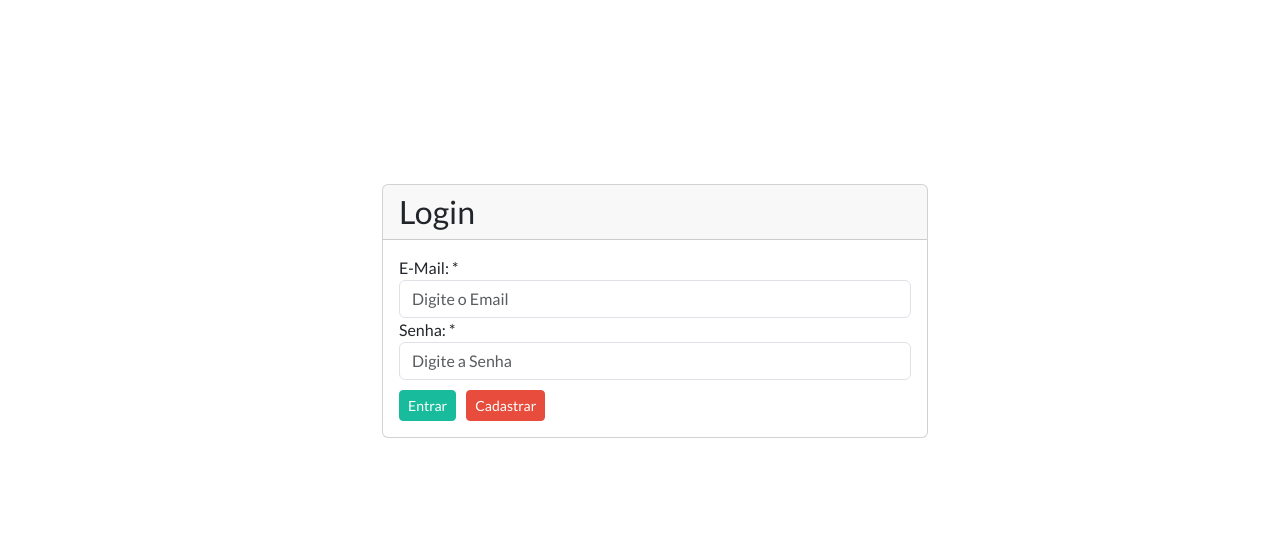
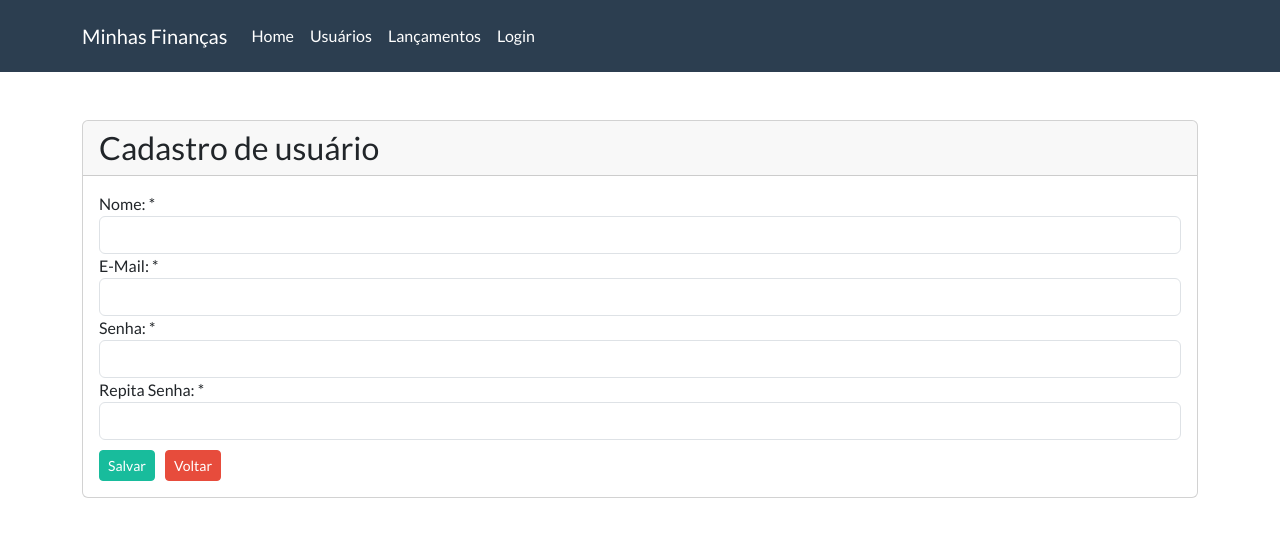
Before and after one commit to wmfariadev/minhasfinancas-app, a React (Create React App) app: page /#/cadastro-usuarios in a window 1280 px wide. Shown: the top 536 px of the page. Built offline with nearby package versions, Linux system fonts and the light colour scheme.

Commit message:
Navegação com react-router-dom

```diff
--- a/package.json
+++ b/package.json
@@ -9,6 +9,7 @@
     "bootswatch": "^5.1.1",
     "react": "^17.0.2",
     "react-dom": "^17.0.2",
+    "react-router-dom": "^5.3.0",
     "react-scripts": "4.0.3",
     "web-vitals": "^1.0.1"
   },
--- a/src/App.js
+++ /dev/null
@@ -1,14 +0,0 @@
-import 'bootswatch/dist/flatly/bootstrap.css'
-
-import Login from './views/login'
-import './custom.css'
-
-function App() {
-  return (
-    <div>
-      <Login />
-    </div>
-  );
-}
-
-export default App;
--- /dev/null
+++ b/src/components/navbar-item.js
@@ -0,0 +1,10 @@
+
+const NavBarItem = (props) => {
+    return (
+        <li className="nav-item">
+            <a className="nav-link" href={props.href}>{props.title}</a>
+        </li>
+    );
+}
+
+export default NavBarItem;
--- /dev/null
+++ b/src/components/navbar.js
@@ -0,0 +1,28 @@
+import NavBarItem from "./navbar-item";
+
+const NavBar = () => {
+    return (
+        <div className="navbar navbar-expand-lg fixed-top navbar-dark bg-primary">
+            <div className="container">
+                <a href="https:localhost:3000/#" className="navbar-brand">Minhas Finanças</a>
+                <button className="navbar-toggler" type="button" data-toggle="collapse"
+                    data-target="#navbarResponsive"
+                    aria-controls="navbarResponsive"
+                    aria-expanded="false"
+                    aria-label="Toggle navigation">
+                    <span className="navbar-toggler-icon"></span>
+                </button>
+                <div className="collapse navbar-collapse" id="navbarResponsive">
+                    <ul className="navbar-nav">
+                        <NavBarItem href="#/" title="Home" />
+                        <NavBarItem href="#/cadastro-usuarios" title="Usuários" />
+                        <NavBarItem href="#/" title="Lançamentos" />
+                        <NavBarItem href="#/login" title="Login" />
+                    </ul>
+                </div>
+            </div>
+        </div>
+    );
+}
+
+export default NavBar;
--- a/src/index.js
+++ b/src/index.js
@@ -1,7 +1,7 @@
 import React from 'react';
 import ReactDOM from 'react-dom';
 
-import App from './App';
+import App from './main/App';
 
 ReactDOM.render(
   <React.StrictMode>
--- /dev/null
+++ b/src/main/App.js
@@ -0,0 +1,19 @@
+import 'bootswatch/dist/flatly/bootstrap.css'
+
+import Rotas from './rotas'
+import NavBar from '../components/navbar'
+
+import '../custom.css'
+
+function App() {
+  return (
+    <>
+      <NavBar />
+      <div className="container">
+        <Rotas />
+      </div>
+    </>
+  );
+}
+
+export default App;
--- /dev/null
+++ b/src/main/rotas.js
@@ -0,0 +1,18 @@
+import React from 'react'
+import {Route, Switch, HashRouter} from 'react-router-dom'
+
+import Login from '../views/login'
+import CadastroUsuario from '../views/cadastroUsuario'
+
+const Rotas = () => {
+    return (
+        <HashRouter>
+            <Switch>
+                <Route path="/login" component={Login} />
+                <Route path="/cadastro-usuarios" component={CadastroUsuario} />
+            </Switch>
+        </HashRouter>
+    );
+}
+
+export default Rotas;
--- /dev/null
+++ b/src/views/cadastroUsuario.js
@@ -0,0 +1,64 @@
+import React, { useState } from 'react';
+import { withRouter } from 'react-router-dom'
+
+import Card from '../components/card'
+import FormGroup from '../components/form-group';
+
+const CadastroUsuario = (props) => {
+
+    const [name, setName] = useState('');
+    const [password, setPassword] = useState('');
+    const [email, setEmail] = useState('');
+    const [passRepet, setPassRepet] = useState('');
+
+    const cadastrar = () => {
+        console.log(name, email, password, passRepet);
+    }
+
+    const cancelar = () => props.history.push('/login');
+
+    return (
+        <Card title="Cadastro de usuário">
+            <div className="row">
+                <div className="col-lg-12">
+                    <div className="bs-component">
+                        <FormGroup label="Nome" htmlFor="inputName">
+                            <input type="text" className="form-control"
+                                id="inputName"
+                                name="name"
+                                onChange={e => setName(e.target.value)}
+                                value={name} />
+                        </FormGroup>
+                        <FormGroup label="E-Mail" htmlFor="inputMail">
+                            <input type="email" className="form-control"
+                                id="inputMail"
+                                name="email"
+                                onChange={e => setEmail(e.target.value)}
+                                value={email} />
+                        </FormGroup>
+                        <FormGroup label="Senha" htmlFor="inputPassword">
+                            <input type="password" className="form-control"
+                                id="inputPassword"
+                                name="password"
+                                onChange={e => setPassword(e.target.value)}
+                                value={password} />
+                        </FormGroup>
+                        <FormGroup label="Repita Senha" htmlFor="inputPasswordRepet">
+                            <input type="password" className="form-control"
+                                id="inputPasswordRepet"
+                                name="passRepet"
+                                onChange={e => setPassRepet(e.target.value)}
+                                value={passRepet} />
+                        </FormGroup>
+                        <div style={{paddingTop: '10px'}}>
+                            <button type="button" className="btn btn-sm btn-success" onClick={cadastrar} style={{marginRight: '10px'}}>Salvar</button>
+                            <button type="button" className="btn btn-sm btn-danger" onClick={cancelar}>Voltar</button>
+                        </div>
+                    </div>
+                </div>
+            </div>
+        </Card>
+    );
+}
+
+export default withRouter(CadastroUsuario);
--- a/src/views/login.js
+++ b/src/views/login.js
@@ -1,20 +1,22 @@
 import React, { useState } from 'react';
+import { withRouter } from 'react-router-dom'
 
 import Card from '../components/card'
 import FormGroup from '../components/form-group'
 
-function Login() {
+const Login = (props) => {
 
     const [email, setEmail] = useState('');
-    const [senha, setSenha] = useState('');
+    const [password, setPassword] = useState('');
 
     const entrar = () => {
         console.log('Email ', email);
-        console.log('Senha', senha);
+        console.log('Senha', password);
     }
 
+    const prepareCadastrar = () => props.history.push('/cadastro-usuarios')
+
     return (
-        <div className="container">
         <div className="row">
             <div className="col-md-6" style={{ position: 'relative', left: '300px' }}>
                 <div className="bs-docs-section">
@@ -23,7 +25,6 @@ function Login() {
                             <div className="col-lg-12">
                                 <div className="bs-component">
                                     <form>
-                                            <fieldset>
                                         <FormGroup label="E-Mail" htmlFor="exampleInputEmail1">
                                             <input type="email" className="form-control"
                                                 value={email}
@@ -33,16 +34,15 @@ function Login() {
                                         </FormGroup>
                                         <FormGroup label="Senha" htmlFor="exampleInputPassword1">
                                             <input type="password" className="form-control"
-                                                        value={senha}
-                                                        onChange={(e) => setSenha(e.target.value)}
+                                                value={password}
+                                                onChange={(e) => setPassword(e.target.value)}
                                                 id="exampleInputPassword1"
                                                 placeholder="Digite a Senha" />
                                         </FormGroup>
-                                                <div style={{paddingTop: '10px'}}>
-                                                    <button onClick={entrar} className="btn btn-sm btn-success" style={{marginRight: '10px'}}>Entrar</button>
-                                                    <button className="btn btn-sm btn-danger">Cadastrar</button>
+                                        <div style={{ paddingTop: '10px' }}>
+                                            <button type="button" className="btn btn-sm btn-success" onClick={entrar} style={{ marginRight: '10px' }}>Entrar</button>
+                                            <button type="button" className="btn btn-sm btn-danger" onClick={prepareCadastrar}>Cadastrar</button>
                                         </div>
-                                            </fieldset>
                                     </form>
                                 </div>
                             </div>
@@ -51,8 +51,7 @@ function Login() {
                 </div>
             </div>
         </div>
-        </div>
     );
 }
 
-export default Login;
+export default withRouter(Login);
```
Also changed, not shown: 1 other file (tests, documents, lock files or other folders). Lines whose indentation alone changed are shown as unchanged.
